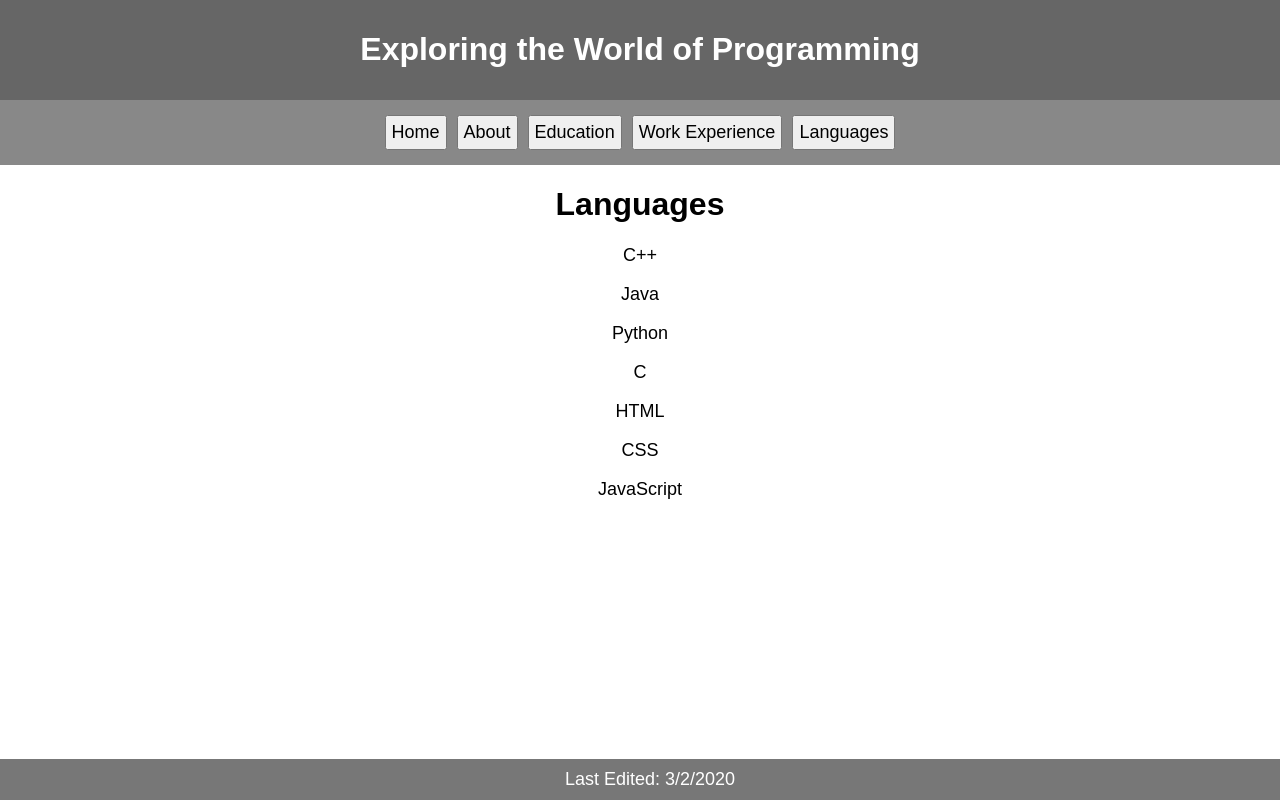
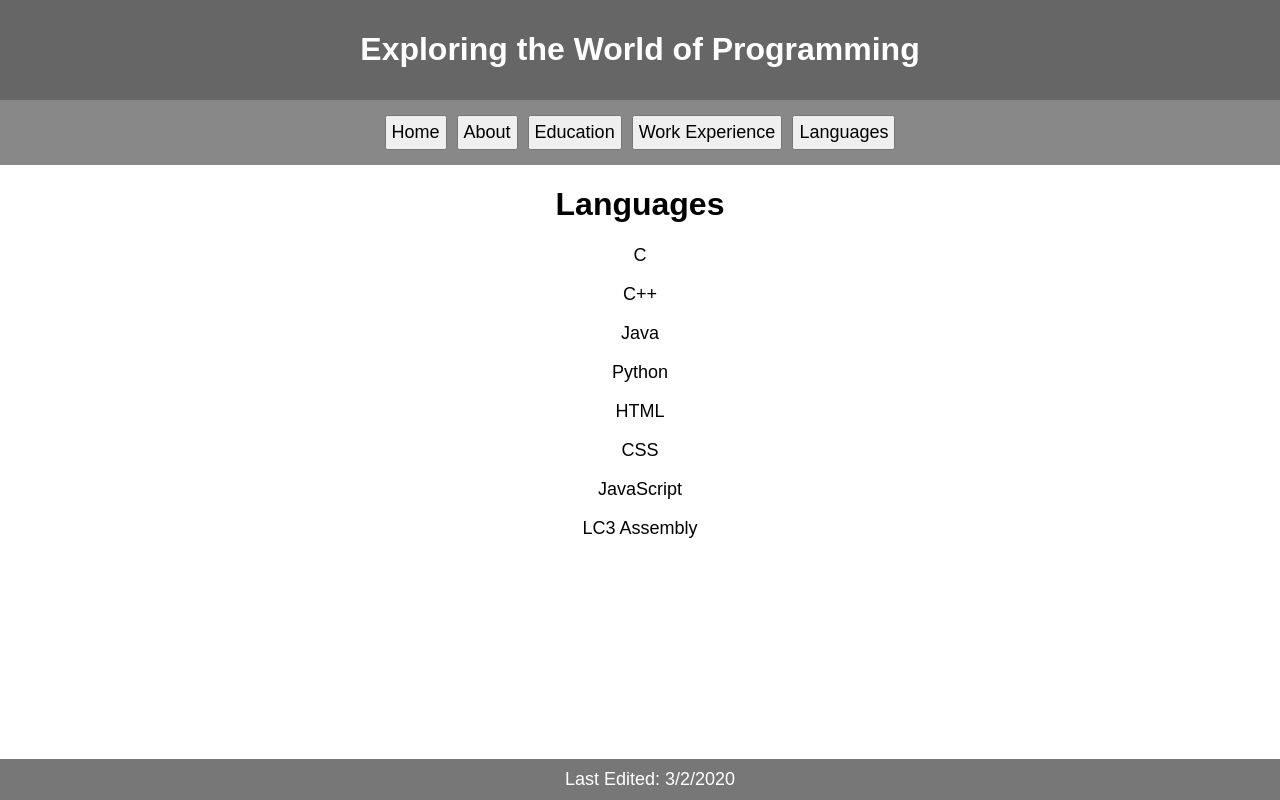
Before and after one commit to dmccoystephenson/ReactJS-Website, a React (Create React App) app: page / in a window 1280 px wide. Both pictures are taken after a click on the button "Languages". Built offline with nearby package versions, Linux system fonts and the light colour scheme.

Commit message:
Reorganized languages a bit and added LC3 Assembly

```diff
--- a/src/Languages/Languages.js
+++ b/src/Languages/Languages.js
@@ -6,13 +6,14 @@ class Languages extends Component {
 		return (
 			<div className="App">
 				<h1>Languages</h1>
+				<p>C</p>
 				<p>C++</p>
 				<p>Java</p>
 				<p>Python</p>
-				<p>C</p>
 				<p>HTML</p>
 				<p>CSS</p>
 				<p>JavaScript</p>
+				<p>LC3 Assembly</p>
 			</div>
 		);
 	}
```
